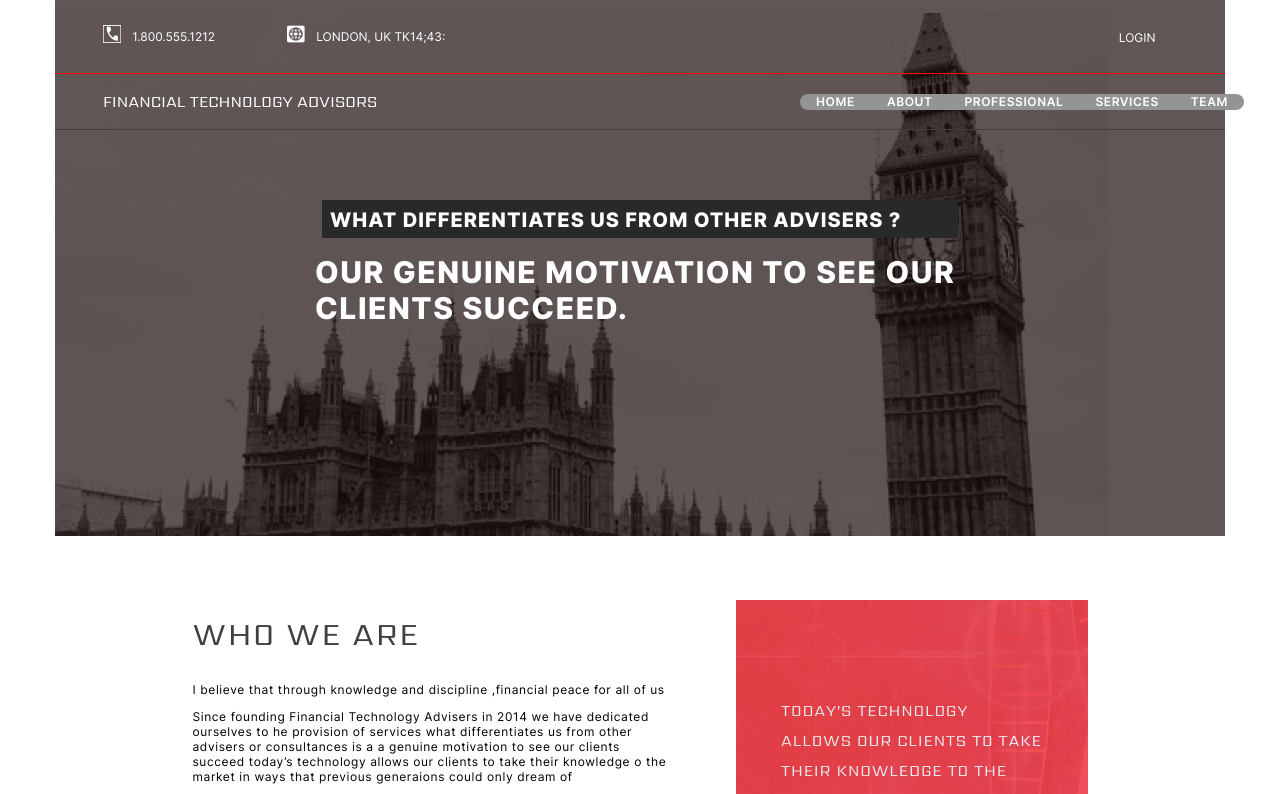
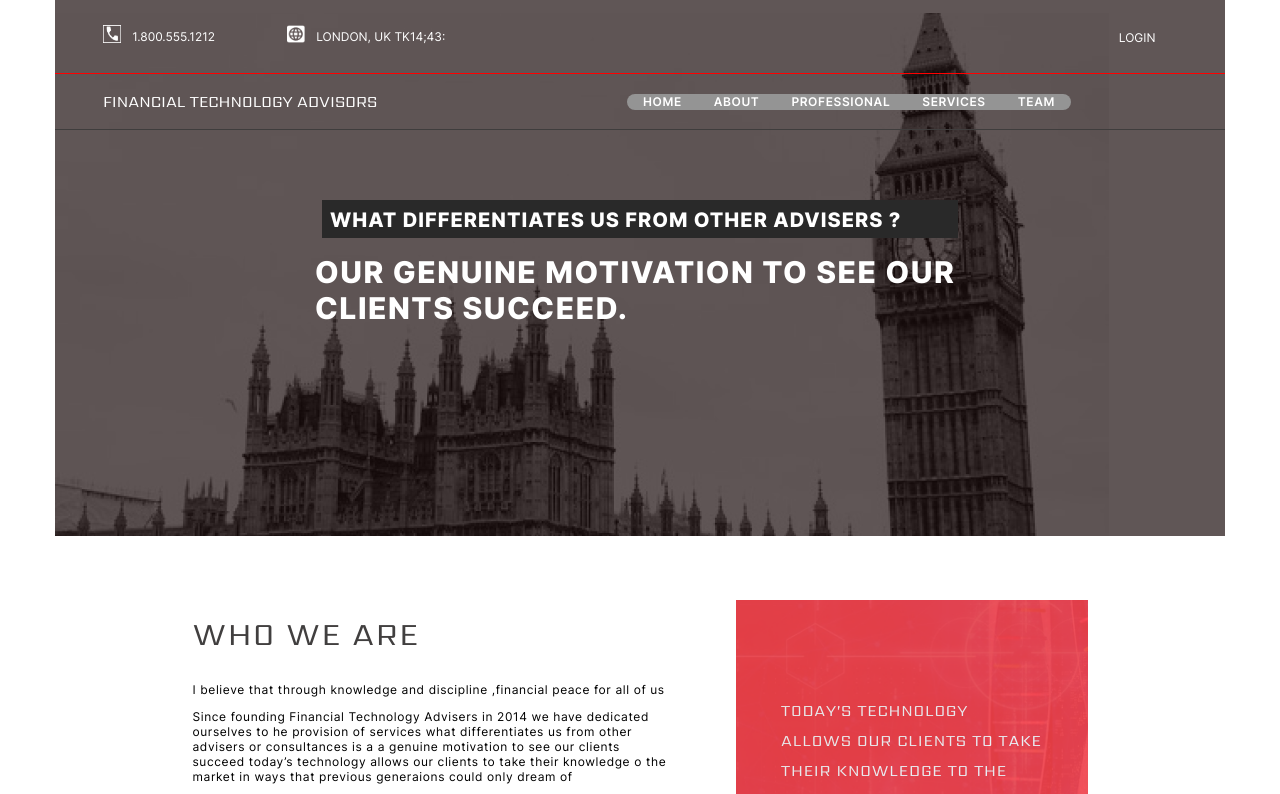
Before and after one commit to Gideonthegre8t/portfolio-website-1, a React (Create React App) app: page / in a window 1280 px wide. Shown: the top 794 px of the page. Built offline with nearby package versions, Linux system fonts and the light colour scheme.

Commit message:
Website Upgrade

```diff
--- a/src/index.css
+++ b/src/index.css
@@ -110,14 +110,11 @@ body {
 }
 
 .navigator {
-  margin-right: 8.5rem;
-  margin-bottom: 0.4rem;
-  position: fixed;
-  right: 3em;
   z-index: 1;
   background-color: #949494;
+  position: fixed;
+  margin-left: 45em;
   border-radius: 10px;
-  margin: 0 auto;
 }
 
 nav a {
```
